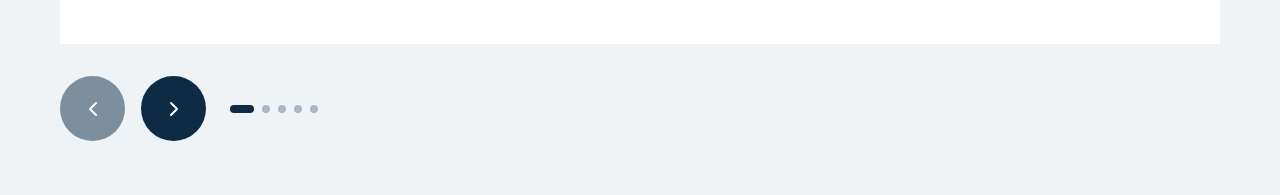
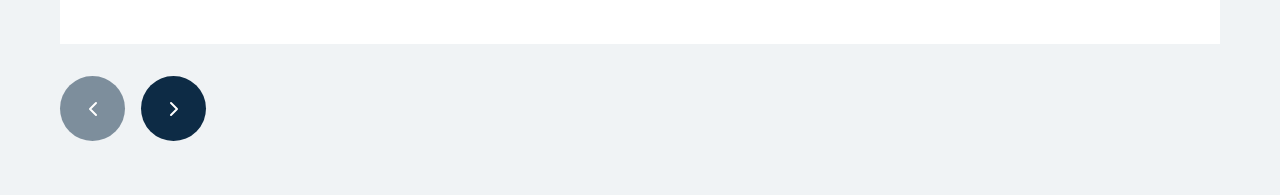
Before and after one commit to Feruzbek1619/Rennaissance-development, a React (Vite) app: page / in a window 1280 px wide. Shown: the part 9026-9221 px from the top of the page. Built offline with nearby package versions, Linux system fonts and the light colour scheme.

Commit message:
tweak: remove production carousel dots; nav logo -30%
- Remove the dot indicators from the Производство carousel (arrows stay)
- Shrink the header logo by 30% (76→53h / 304→213w at 2xl, proportional)

Co-Authored-By: Claude Opus 4.8 <noreply@anthropic.com>

```diff
--- a/src/components/home/ProductionSection.tsx
+++ b/src/components/home/ProductionSection.tsx
@@ -131,23 +131,6 @@ export default function ProductionSection() {
             >
               <ChevronRight className="size-6" />
             </button>
-
-            {/* Dot indicators */}
-            <div className="flex items-center gap-2 ml-2">
-              {slides.map((_, i) => (
-                <button
-                  key={i}
-                  type="button"
-                  onClick={() => go(i)}
-                  aria-label={`Слайд ${i + 1}`}
-                  className={`rounded-full transition-all duration-300 ${
-                    i === current
-                      ? 'w-6 h-2 bg-primary'
-                      : 'size-2 bg-primary/30 hover:bg-primary/60'
-                  }`}
-                />
-              ))}
-            </div>
           </div>
 
         </div>
--- a/src/components/layout/Navigation.tsx
+++ b/src/components/layout/Navigation.tsx
@@ -40,7 +40,7 @@ export default function Navigation() {
       <Container>
         <div className="flex h-[108px] items-center justify-between gap-4 2xl:gap-8">
           <Link to="/" aria-label="Renaissance Development — на главную" className="shrink-0">
-            <img loading="lazy" decoding="async" src="/logo.svg" alt="Renaissance Development" className="h-[52px] w-[208px] 2xl:h-[76px] 2xl:w-[303.922px]" />
+            <img loading="lazy" decoding="async" src="/logo.svg" alt="Renaissance Development" className="h-[36.4px] w-[145.6px] 2xl:h-[53.2px] 2xl:w-[212.7px]" />
           </Link>
 
           {/* Link pill */}
```
